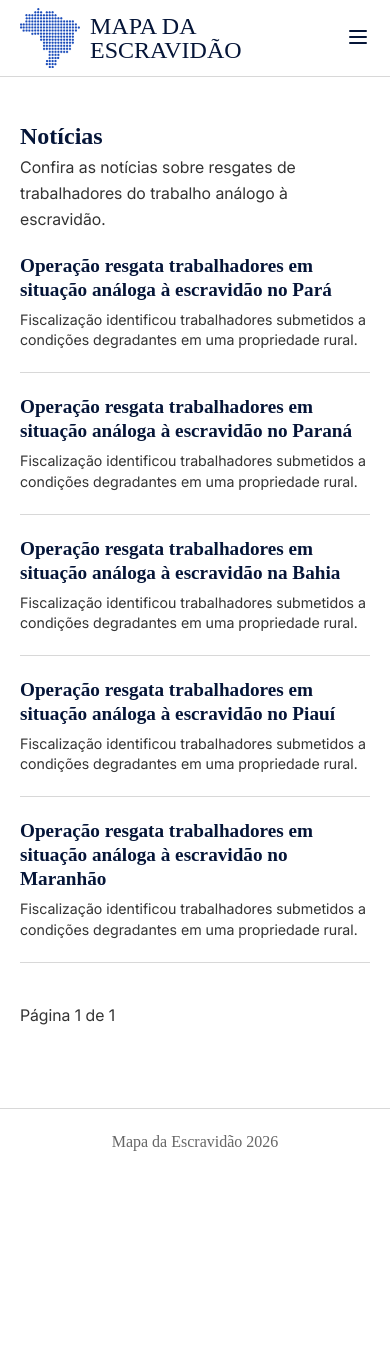
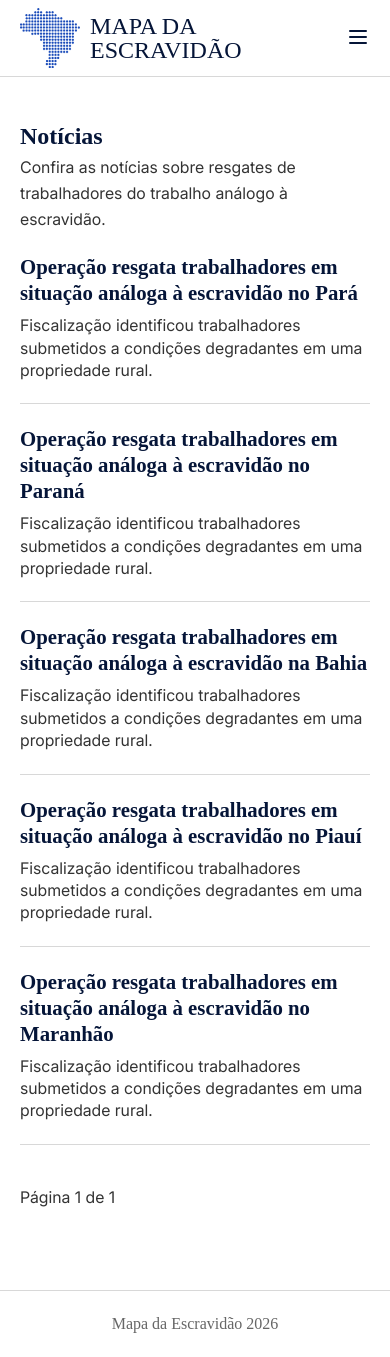
Before and after one commit to Landowski/mapa-escravidao, a Jekyll site: the page built from noticias/index.html, in a window 390 px wide and 1357 px high. Built offline with Jekyll 4.4.1, drawn with Linux system fonts in a browser that asks for light colours; some web fonts are replaced; the list of posts is cut into pages by our own code.

Commit message:
Update styles.css

```diff
--- a/css/styles.css
+++ b/css/styles.css
@@ -445,10 +445,10 @@ h2 {
         padding: 22px 0;
     }
     .item-noticia h3 {
-        font-size: 1.2rem;
+        font-size: 1.3rem;
     }
     .item-noticia p {
-        font-size: 0.9rem;
+        font-size: 1rem;
     }
 
 }
```
